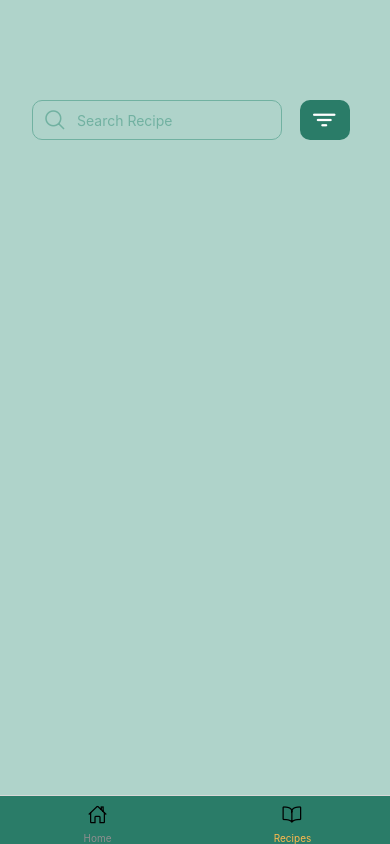
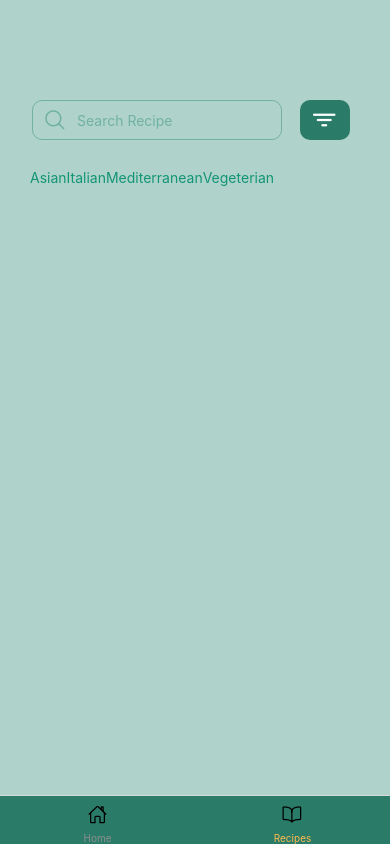
Before and after one commit to SamerSawan/RecipeApp, a React Native app: screen /Recipes in a window 390 px wide. Built offline with nearby package versions, Linux system fonts and the light colour scheme.

Commit message:
added Category data as well as CategoryCarousel component

```diff
--- /dev/null
+++ b/components/Search/CategoryCarousel.js
@@ -0,0 +1,41 @@
+import { StyleSheet, View, Text, FlatList } from "react-native";
+
+import { CATEGORIES } from "../../data/dummy-data";
+
+function renderCategory({ item }){
+    return (
+        <Text style={styles.unselectedText}>{item.title}</Text>
+    )
+}
+
+function CategoryCarousel(){
+    return (
+        <View style={styles.container}>
+            <FlatList
+            style={styles.list}
+            data={CATEGORIES}
+            keyExtractor={(item) => item.id}
+            renderItem={renderCategory}
+            horizontal={true}
+            showsHorizontalScrollIndicator={false}
+            ItemSeparatorComponent={() => <View style={styles.separator}/>}/>
+        </View>
+
+    )
+
+}
+
+export default CategoryCarousel;
+
+const styles = StyleSheet.create({
+    container: {
+        marginTop: 10,
+        marginLeft: 30
+    },
+    separator: {
+        width: '15%',
+    },
+    unselectedText: {
+        color: '#129575'
+    }
+})
--- a/data/dummy-data.js
+++ b/data/dummy-data.js
@@ -1,3 +1,4 @@
+import Category from "../models/category";
 import Recipe from "../models/recipe";
 
 export const RECIPES = [
@@ -18,3 +19,24 @@ export const RECIPES = [
     )
 
 ]
+
+export const CATEGORIES = [
+
+    new Category(
+        'c1',
+        'Asian',
+    ),
+    new Category(
+        'c2',
+        'Italian',
+    ),
+    new Category(
+        'c3',
+        'Mediterranean',
+    ),
+    new Category(
+        'c4',
+        'Vegeterian'
+    )
+
+]
--- /dev/null
+++ b/models/category.js
@@ -0,0 +1,11 @@
+class Category {
+    constructor (
+        id,
+        title
+    ) {
+        this.id = id;
+        this.title = title;
+    }
+}
+
+export default Category;
--- a/screens/RecipesScreen.js
+++ b/screens/RecipesScreen.js
@@ -1,13 +1,17 @@
 import { StyleSheet, View, Text } from "react-native";
-import SearchBar from "../components/Util/SearchBar";
+import SearchBar from "../components/Search/SearchBar";
 import Button from "../components/Util/Button";
+import CategoryCarousel from "../components/Search/CategoryCarousel";
 
 function RecipesScreen() {
     return (
         <>
         <View style={styles.container}>
-            <SearchBar />
-            <Button style={styles.filter} name="filter" size={24} color="white"/>
+            <View style={styles.innerContainer}>
+                <SearchBar />
+                <Button style={styles.filter} name="filter" size={24} color="white"/>
+            </View>
+            <CategoryCarousel />
         </View>
 
         </>
@@ -20,9 +24,13 @@ export default RecipesScreen;
 const styles = StyleSheet.create({
     container: {
         flex: 1,
-        flexDirection: 'row',
-        justifyContent: 'center',
-        backgroundColor: "#AFD3CA"
+        flexDirection: 'column',
+        justifyContent: 'flex-start',
+        backgroundColor: "#AFD3CA",
+    },
+    innerContainer: {
+        height: '20%',
+        flexDirection: 'row'
     },
     filter: {
         marginTop: 100,
```
Also changed, not shown: screens/HomeScreen.js (+15 -3 lines), components/Search/SearchBar.js (renamed from components/Util/SearchBar.js).
